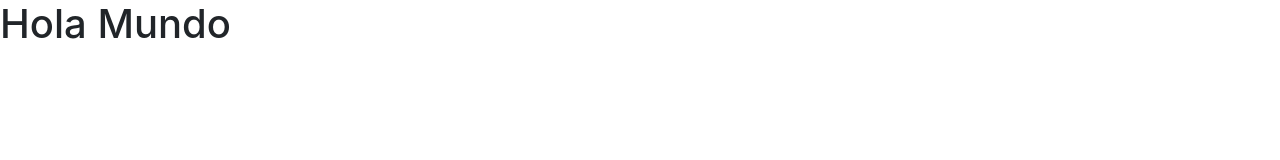
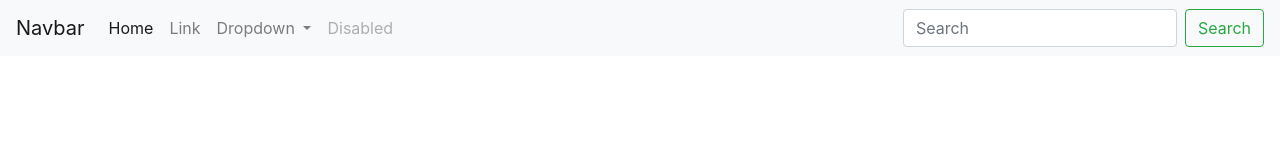
Before and after one commit to CalderonJavier/bootstrap, a plain HTML site: page index.html in a window 1280 px wide. Drawn offline with nearby package versions, Linux system fonts and the light colour scheme.

Commit message:
[add] agregue navbar

```diff
--- a/index.html
+++ b/index.html
@@ -13,7 +13,41 @@
 </head>
 
 <body>
-    <h1>Hola Mundo</h1>
+    <nav class="navbar navbar-expand-lg navbar-light bg-light">
+        <a class="navbar-brand" href="#">Navbar</a>
+        <button class="navbar-toggler" type="button" data-toggle="collapse" data-target="#navbarSupportedContent" aria-controls="navbarSupportedContent" aria-expanded="false" aria-label="Toggle navigation">
+          <span class="navbar-toggler-icon"></span>
+        </button>
+
+        <div class="collapse navbar-collapse" id="navbarSupportedContent">
+          <ul class="navbar-nav mr-auto">
+            <li class="nav-item active">
+              <a class="nav-link" href="#">Home <span class="sr-only">(current)</span></a>
+            </li>
+            <li class="nav-item">
+              <a class="nav-link" href="#">Link</a>
+            </li>
+            <li class="nav-item dropdown">
+              <a class="nav-link dropdown-toggle" href="#" id="navbarDropdown" role="button" data-toggle="dropdown" aria-haspopup="true" aria-expanded="false">
+                Dropdown
+              </a>
+              <div class="dropdown-menu" aria-labelledby="navbarDropdown">
+                <a class="dropdown-item" href="#">Action</a>
+                <a class="dropdown-item" href="#">Another action</a>
+                <div class="dropdown-divider"></div>
+                <a class="dropdown-item" href="#">Something else here</a>
+              </div>
+            </li>
+            <li class="nav-item">
+              <a class="nav-link disabled" href="#">Disabled</a>
+            </li>
+          </ul>
+          <form class="form-inline my-2 my-lg-0">
+            <input class="form-control mr-sm-2" type="search" placeholder="Search" aria-label="Search">
+            <button class="btn btn-outline-success my-2 my-sm-0" type="submit">Search</button>
+          </form>
+        </div>
+      </nav>
     <!--Dependencias de boostrap-->
     <script src="https://code.jquery.com/jquery-3.3.1.slim.min.js" integrity="sha384-q8i/X+965DzO0rT7abK41JStQIAqVgRVzpbzo5smXKp4YfRvH+8abtTE1Pi6jizo"
         crossorigin="anonymous"></script>
```
